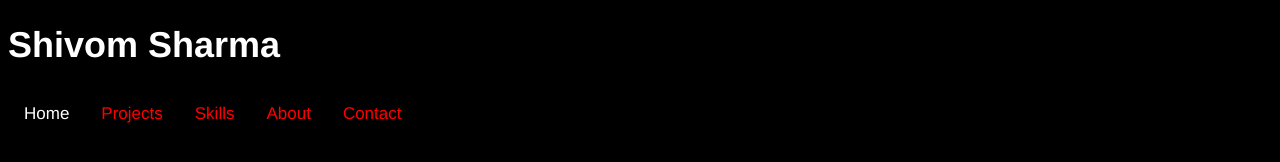
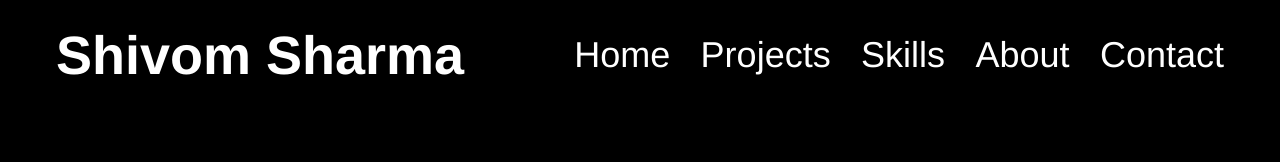
Before and after one commit to RealShivomSharma/simplePortfolio, a plain HTML site: page simplePortfolio/index.html in a window 1280 px wide. Drawn offline with nearby package versions, Linux system fonts and the light colour scheme.

Commit message:
Added some simple styling for the website, it is making some progress

```diff
--- a/simplePortfolio/index.html
+++ b/simplePortfolio/index.html
@@ -27,15 +27,20 @@
     </head>
 
     <body>
-	<h1 style="font-size: 36px"> Shivom Sharma </h1>
         <!-- Navbar -->
 
-	<nav class="topnav" id="topnav">
-		<a class="active" href="/#home">Home</a>
-		<a href="projects" href=/#projects">Projects</a>
-		<a href="skills" href="/#skills">Skills</a>
-		<a href="about" href="/#about">About</a>
-		<a href="contact" href="/#contact">Contact</a>
+	<nav>
+		<h1> Shivom Sharma </h1>
+		<ul class="navigation">
+			<ul><a class="active" href="/#home">Home</a></ul>
+			<ul><a href="projects" href=/#projects">Projects</a></ul>
+			<ul><a href="skills" href="/#skills">Skills</a></ul>
+			<ul><a href="about" href="/#about">About</a></ul>
+			<ul><a href="contact" href="/#contact">Contact</a></ul>
+		</ul>
+		<button class="burger-menu" id="burger-menu">
+			<ion-icon class="bars" name="menu-outline"></ion-icon>
+		</button>
 	</nav>
 
         <!-- Hero Section -->
@@ -48,7 +53,7 @@
         <!-- Scroll to top -->
         <!-- Footer Section -->
         <!-- Website Scripts -->
-        <script src="assets/js/app.js"></script>
+        <script src="/scripts/main.js"></script>
         <!-- Ion icons scripts -->
         <script
             type="module"
--- a/simplePortfolio/styles/styles.css
+++ b/simplePortfolio/styles/styles.css
@@ -1,36 +1,100 @@
-body{
-	background-color: black;
-	color: white;
-	font-family: "Helvetica";
+:root {
+  --font-family: "Helvetica";
+  --normal-font: 400;
+  --bold-font: 700;
+  --bolder-font: 900;
+  --background: black;
+  --primary-color: #ffffff;
+  --secondary-color: #ff7235;
+  --primary-shadow: #8b8eaf;
+  --secondary-shadow: #a17a69;
+  --bottom-margin: 0.5rem;
+  --bottom-margin-2: 1rem;
+  --line-height: 1.7rem;
+  --transition: 0.3s;
 }
-.topnav {
-	background-color: black;
-	font-family: "Helvetica";
-	font-size: 24px;
-	color: red;
-	overflow: hidden;
+/* Variables end */
+nav {
+	position: sticky;
+	top: 0;
+	left: 0;
+	z-index: 1;
+	display: flex;
+	align-items: center;
+	justify-content: space-between;
+	padding: 1.5rem 3.5rem;
+	background-color: var(--background);
+	box-shadow: 0 3px 5px rgba(0,0,0,0.1);
+	color: var(--primary-color);
 }
 
-.topnav a {
-	float: left;
-	display: block;
-	color: red;
-	text-align: center;
-	padding: 14px 16px;
-	text-decoration: none;
-	font-size: 17px;
+@keyframes fadeInAnimation {
+	0% {
+		opacity: 0;
+	}
+	100% {
+		opacity: 1;
+	}
+}
+nav h1 {
+	color: var(--primary-color);
+	animation: fadeInAnimation ease 2s;
+	animation-iteration-count: 1;
+	animation-fill-mode: backwards;
+}
+nav a {
+	animation: fadeInAnimation ease 3s;
+	animation-delay: 3;
+	animation-iteration-count: 1;
+	animation-fill-mode: forwards;
+	color: var(--primary-color);
+	transition: var(--transition);
+}
+nav a:hover {
+	color: var(--secondary-color);
+	border-bottom: 2px solid var(--secondary-color);
+}
+nav ul {
+	display: flex;
+	gap: 1.9rem;
+}
+nav ul li {
+	font-weight: var(--bold-font);
+}
+.burger-menu {
+	color: var(--primary-color);
+	font-size: 2rem;
+	border: 0;
+	background-color: transparent;
+	cursor: pointer;
+	display: none;
+}
+html {
+  scroll-behavior: smooth;
 }
 
-.topnav a:hover {
-	background-color: #ddd;
-	color: black;
-
+/* CSS Resets */
+* {
+  margin: 0;
+  padding: 0;
+  box-sizing: border-box;
 }
 
-.topnav a.active {
-	color: white;
+ul {
+  list-style-type: none;
 }
 
-@media screen and (max-width: 600px) {
-	.topnav a:not(::first-child) (display:none; }
+a {
+  text-decoration: none;
+  color: var(--primary-color);
 }
+
+a:hover {
+  color: var(--secondary-color);
+}
+
+body {
+  font-size: 36px;
+  font-family: var(--font-family);
+  background-color: var(--background);
+}
```
Also changed, not shown: simplePortfolio/scripts/main.js (+15 -0 lines).
